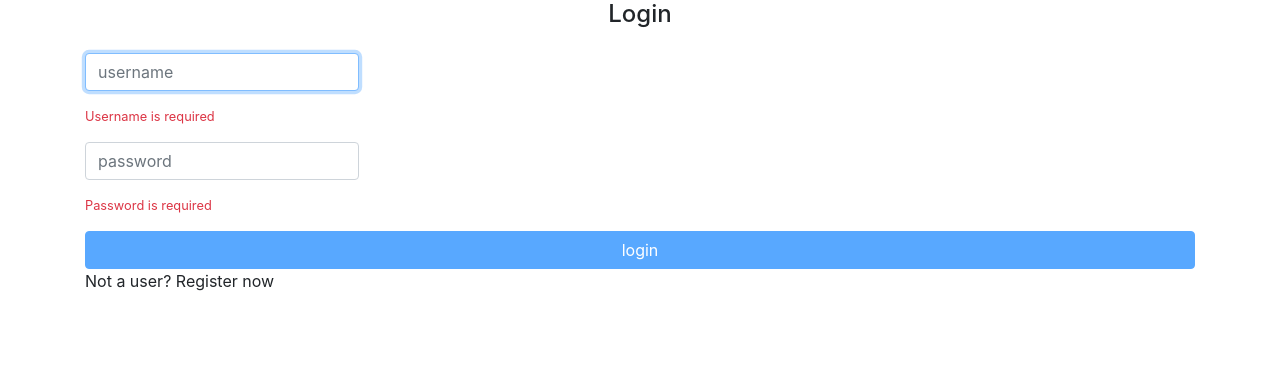
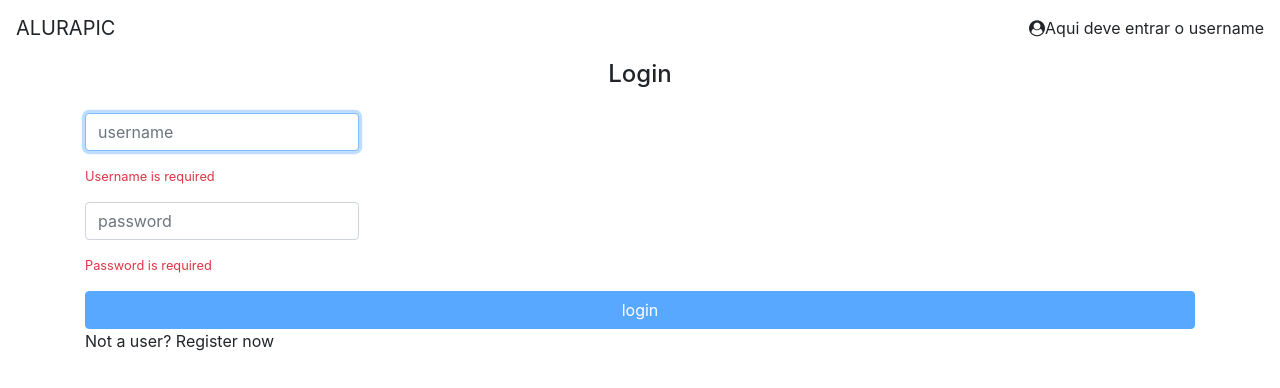
Before and after one commit to gpoleze/angular-picutures, an Angular app: page / in a window 1280 px wide. Shown: the top 388 px of the page. Built offline with nearby package versions, Linux system fonts and the light colour scheme.

Commit message:
added header to the application

```diff
--- a/src/app/app.component.html
+++ b/src/app/app.component.html
@@ -1 +1,2 @@
+<ap-header></ap-header>
 <router-outlet></router-outlet>
--- a/src/app/app.module.ts
+++ b/src/app/app.module.ts
@@ -6,6 +6,7 @@
 import {AppRoutingModule} from './app.routing.module';
 import {ErrorsModule} from './errors/errors.module';
 import {HomeModule} from './home/home.module';
+import {CoreModule} from './core/core.module';
 
 @NgModule({
     declarations: [
@@ -16,7 +17,8 @@
         PhotosModule,
         AppRoutingModule,
         ErrorsModule,
-        HomeModule
+        HomeModule,
+        CoreModule
     ],
     providers: [],
     bootstrap: [AppComponent]
--- /dev/null
+++ b/src/app/core/header/header.component.html
@@ -0,0 +1,9 @@
+<header class="fixed-top">
+    <nav class="navbar navbar-light bg-white">
+        <a class="navbar-brand">ALURAPIC</a>
+        <div>
+            <i class="fa fa-user-circle"></i>
+            <a>Aqui deve entrar o username</a>
+        </div>
+    </nav>
+</header>
--- a/src/index.html
+++ b/src/index.html
@@ -7,6 +7,13 @@
 
     <meta name="viewport" content="width=device-width, initial-scale=1">
     <link rel="icon" type="image/x-icon" href="favicon.ico">
+
+    <style>
+        body {
+            padding-top: 60px;
+        }
+    </style>
+
 </head>
 <body>
 <app-root></app-root>
```
Also changed, not shown: src/app/core/core.module.ts (added, +8 -0 lines), src/app/core/header/header.component.ts (added, +7 -0 lines). Lines whose indentation alone changed are shown as unchanged.
